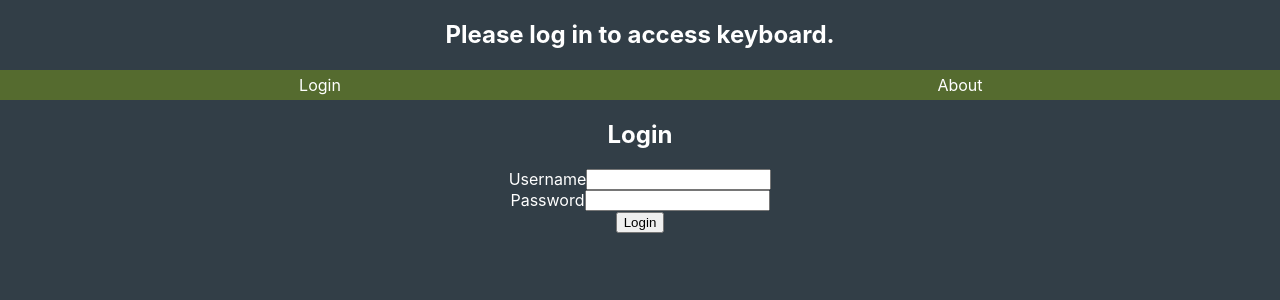
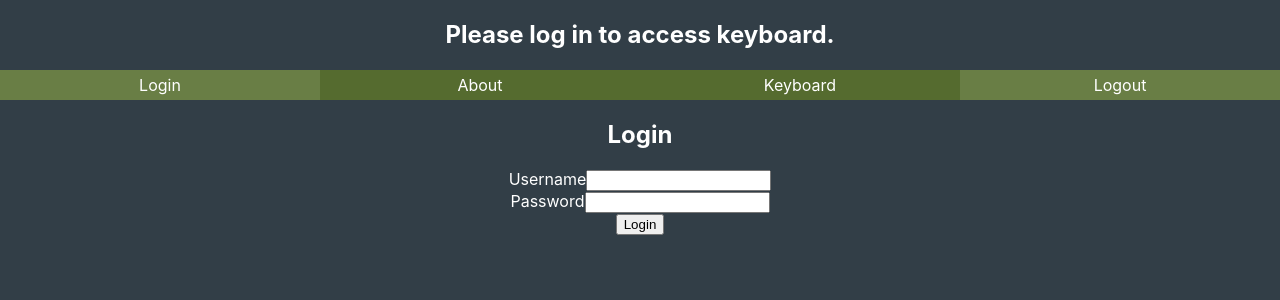
Before and after one commit to MichaelAZimmerman/synthesizer, a React (Create React App) app: page /login in a window 1280 px wide. Shown: the top 300 px of the page. Built offline with nearby package versions, Linux system fonts and the light colour scheme.

Commit message:
tried to trouble-shoot login. disables it for now

```diff
--- a/src/App.css
+++ b/src/App.css
@@ -7,7 +7,7 @@ header {
 }
 
 .link {
-  flex-basis: calc(100% / 3 - 10px);
+  flex-basis: calc(100% / 4 - 10px);
   background-color: darkolivegreen;
   text-decoration: none;
   padding: 5px;
--- a/src/App.js
+++ b/src/App.js
@@ -7,10 +7,10 @@ import {
   Switch,
 } from "react-router-dom";
 import "./App.css";
-import KeyBoard from "./components/Keyboard";
+import Keyboard from "./components/Keyboard";
 import Login from "./components/Login";
 import About from "./components/About";
-import { UserContext } from "./context/UserContext";
+import { UserContext } from "./context/";
 import ProtectedRoute from "./shared/ProtectedRoute";
 
 function App() {
@@ -28,14 +28,14 @@ function App() {
         {!username && (
           <>
             <NavLink
-              activeClassName=""
+              activeClassName="active"
               className="link text-center"
               to="/login"
             >
               Login
             </NavLink>
             <NavLink
-              activeClassName=""
+              activeClassName="active"
               className="link text-center"
               to="/about"
             >
@@ -43,7 +43,7 @@ function App() {
             </NavLink>
           </>
         )}
-        {username && (
+        {!username && (
           <>
             <NavLink
               activeClassName="active"
@@ -54,7 +54,7 @@ function App() {
             </NavLink>
             <NavLink
               activeClassName="active"
-              className="text-center"
+              className="link text-center"
               to="/login"
               onClick={() => {
                 logout();
@@ -67,12 +67,11 @@ function App() {
       </nav>
       <main className="text-center">
         <Switch>
-          {/* <Route path="/about"><About /></Route> */}
           <ProtectedRoute path="/login" reqUser={false}>
             <Login />
           </ProtectedRoute>
-          <ProtectedRoute path="/keyboard" reqUser={true}>
-            <KeyBoard />
+          <ProtectedRoute path="/keyboard" reqUser={false}>
+            <Keyboard />
           </ProtectedRoute>
           <ProtectedRoute path="/about" reqUser={false}>
             <About />
--- a/src/components/About.js
+++ b/src/components/About.js
@@ -1,7 +1,11 @@
 import React, { useState, useContext } from "react";
 
 const About = () => {
-  return <></>;
+  return (
+    <>
+      <h2>This is an about page.</h2>
+    </>
+  );
 };
 
 export default About;
--- a/src/components/Login.js
+++ b/src/components/Login.js
@@ -8,8 +8,8 @@ const Login = () => {
   return (
     <>
       <h2>Login</h2>
-      <form className="form">
-        <div className="form-field flex-wrap">
+      <form className="">
+        <div className="">
           <label htmlFor="username">Username</label>
           <input
             id="username"
@@ -17,7 +17,7 @@ const Login = () => {
             value={username}
           />
         </div>
-        <div className="form-field flex-wrap">
+        <div className="">
           <label htmlFor="password">Password</label>
           <input
             type="password"
@@ -28,12 +28,11 @@ const Login = () => {
         </div>
 
         <button
-          className="btn"
+          className=""
           onClick={(e) => {
             e.preventDefault();
-            if (username.length > 4 && password.length > 4) {
+            if (username.length > 3 && password.length > 3) {
               login(username);
-              // history.push("/search");
             }
           }}
         >
--- a/src/context/UserContext.js
+++ b/src/context/UserContext.js
@@ -1,10 +1,10 @@
 import React, { useState, createContext, useCallback } from "react";
 
-export const UserContext = createContext(null);
+export const UserContext = createContext("");
 
 export function UserProvider(props) {
   const [username, setUsername] = useState(null);
-  const login = useCallback((userName) => setUsername(userName), []);
+  const login = useCallback((userN) => setUsername(userN), []);
   const logout = useCallback(() => setUsername(null), []);
   return (
     <UserContext.Provider value={{ username, login, logout }}>
```
